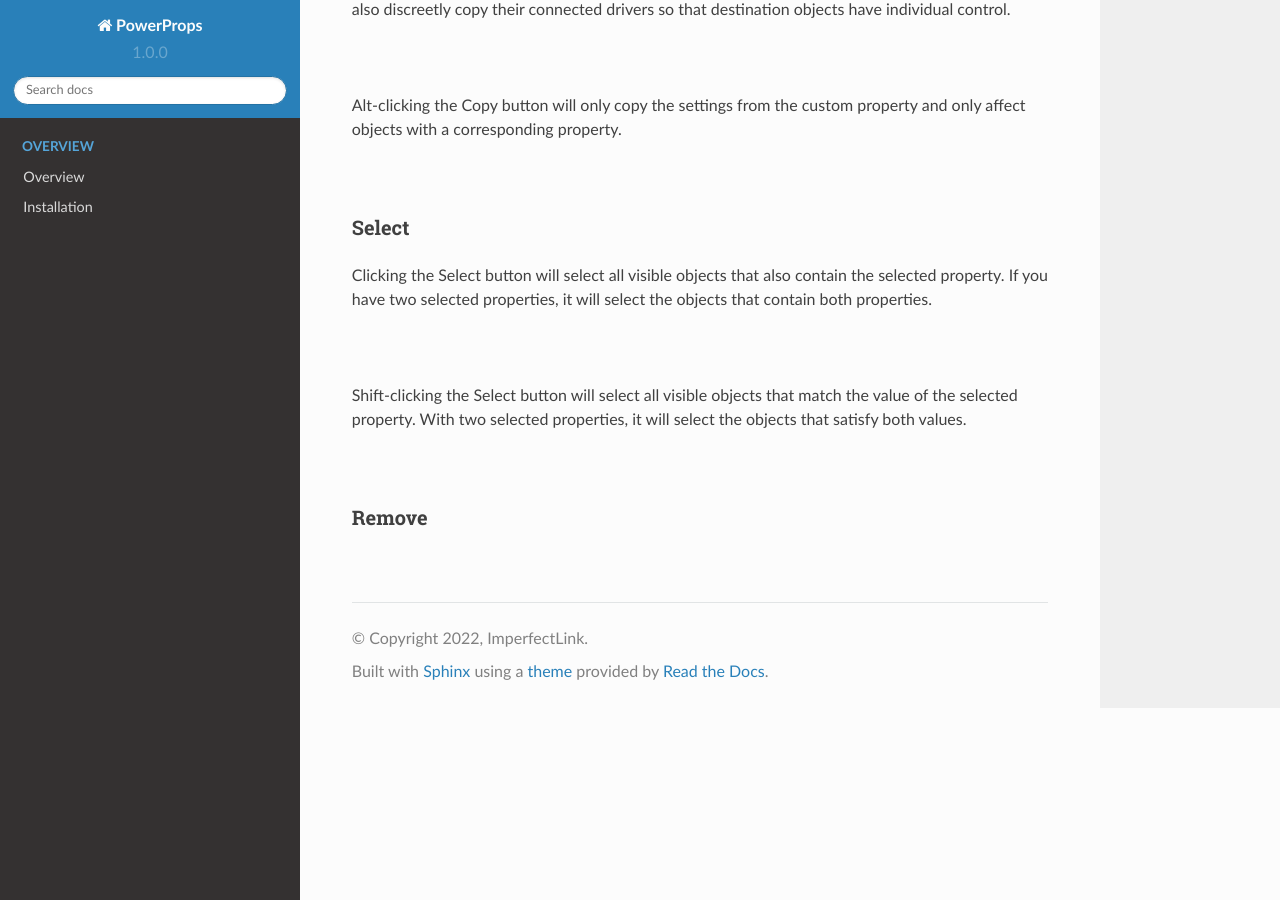
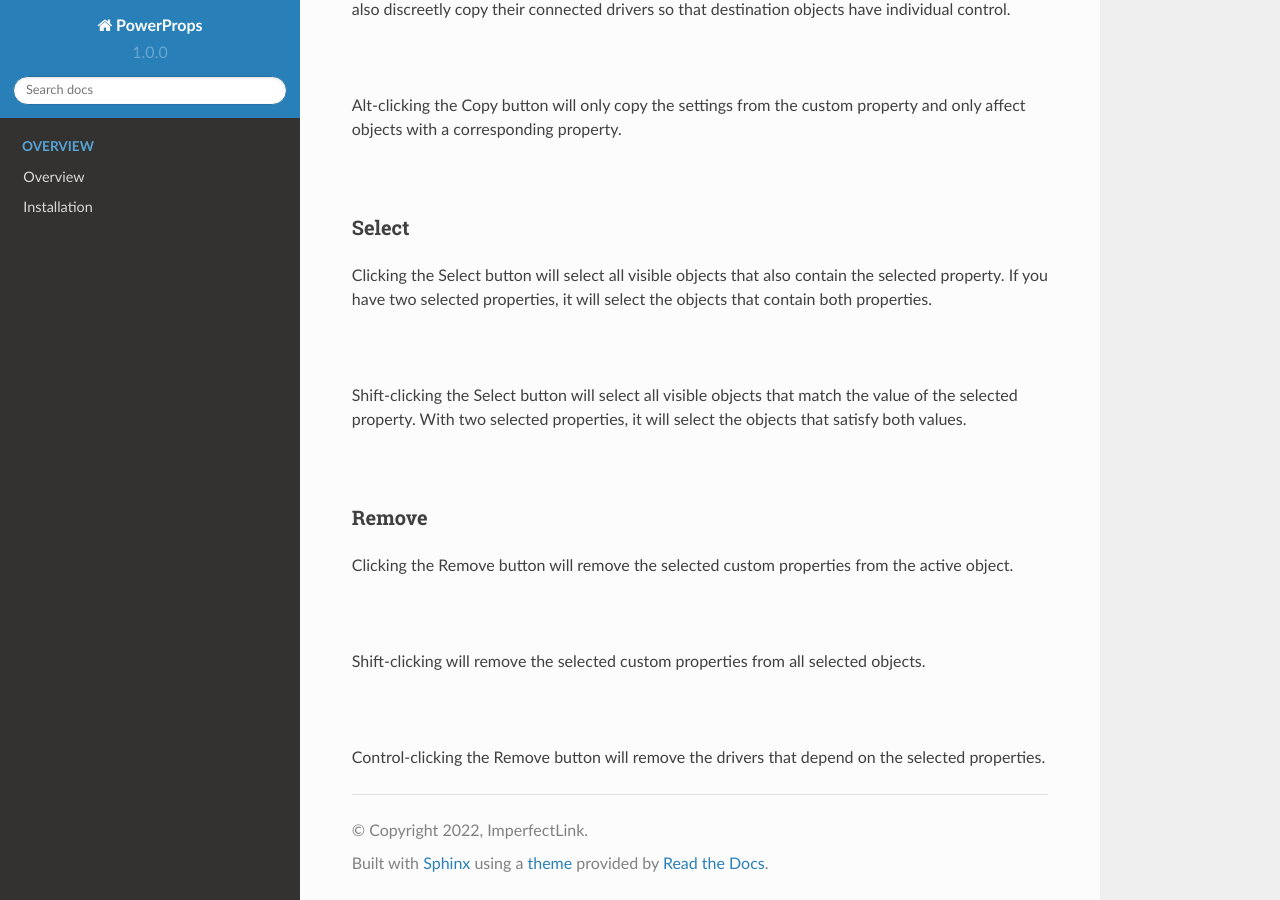
Before and after one commit to imperfectlink/PowerProps, a Sphinx documentation site: the page built from docs/source/interface.rst, in a window 1280 px wide and 900 px high, scrolled down 1312 px. Built offline with Sphinx 7.4.7 and the Read the Docs theme 2.0.0, drawn with Linux system fonts in a browser that asks for light colours.

Commit message:
Update interface.rst

```diff
--- a/docs/source/interface.rst
+++ b/docs/source/interface.rst
@@ -57,5 +57,12 @@ Shift-clicking the Select button will select all visible objects that match the
 
 Remove
 ----
+Clicking the Remove button will remove the selected custom properties from the active object.
 
 |
+
+Shift-clicking will remove the selected custom properties from all selected objects.
+
+|
+
+Control-clicking the Remove button will remove the drivers that depend on the selected properties.
```
